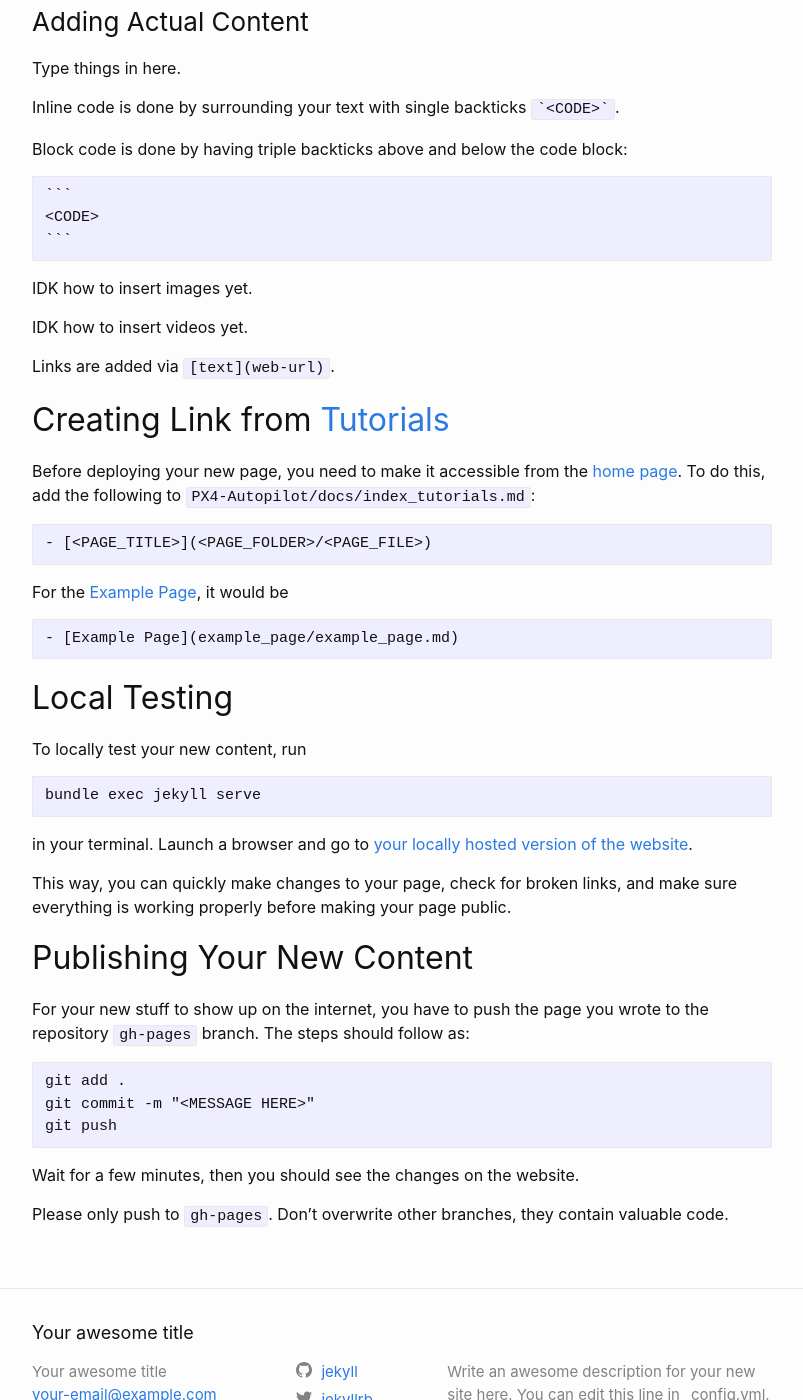
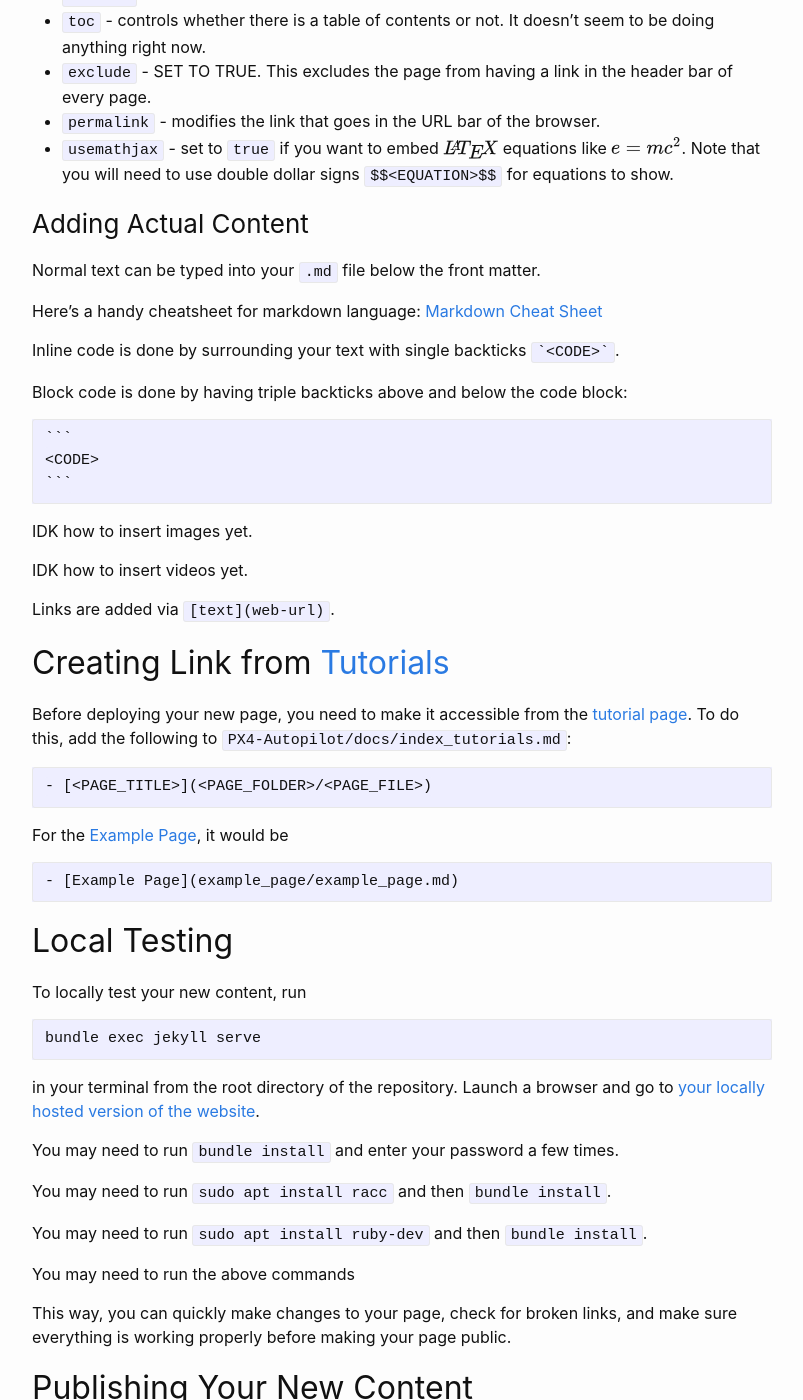
Before and after one commit to ASU-RISE-Lab/Docs_Website, a Jekyll site: the page built from docs/add_to_website/add_to_website.md, in a window 1280 px wide and 1400 px high, scrolled down 2382 px. Shown: the whole window, without its empty margins (238-1041 px from the left). Built offline with Jekyll 4.4.1, drawn with Linux system fonts in a browser that asks for light colours; the table of contents is made by our own code; some of the changed text lies outside the part shown.

Commit message:
Made instructions more specific

````diff
--- a/docs/add_to_website/add_to_website.md
+++ b/docs/add_to_website/add_to_website.md
@@ -31,6 +31,12 @@ Follow the instructions [here](https://bundler.io)
 
 The command is likely `sudo gem install bundler`. Don't worry about specifying dependencies yet.
 
+### Jekyll
+
+```
+sudo gem install jekyll
+```
+
 ## Adding a New Page/Tutorial
 
 ### New Folder and Markdown File
@@ -48,7 +54,8 @@ Below is a subset of the directory tree:
 
 If you are adding a new tutorial about something, create a new folder under `docs`
 and then the name of your new web page inside that. For this tutorial, the source file
-is `/PX4-Autopilot/docs/add_to_website/add_to_website.md`.
+is `/PX4-Autopilot/docs/add_to_website/add_to_website.md` where the new folder is `add_to_website` and the new file is
+inside that folder and is called `add_to_website.md`.
 
 For this tutorial, I will create an [example page](../example_page/example_page.md).
 The new folder is `PX4-Autopilor/docs/example_page`, and the new file is `example_page.md`.
@@ -66,6 +73,8 @@ The directory tree will now include this:
 ```
 
 ### Front Matter
+
+Open your `.md` file and add the front matter before anything else.
 
 The front matter of your new page (the stuff that goes on top of the new file) should be as follows:
 ```
@@ -89,7 +98,9 @@ usemathjax: <true/false>
 
 ### Adding Actual Content
 
-Type things in here.
+Normal text can be typed into your `.md` file below the front matter.
+
+Here's a handy cheatsheet for markdown language: [Markdown Cheat Sheet](https://www.markdownguide.org/cheat-sheet/)
 
 Inline code is done by surrounding your text with single backticks `` `<CODE>` ``.
 
@@ -109,7 +120,7 @@ Links are added via `[text](web-url)`.
 
 ## Creating Link from [Tutorials](..)
 
-Before deploying your new page, you need to make it accessible from the [home page](../../index.markdown).
+Before deploying your new page, you need to make it accessible from the [tutorial page](../index_tutorials.md).
 To do this, add the following to `PX4-Autopilot/docs/index_tutorials.md`:
 ```
 - [<PAGE_TITLE>](<PAGE_FOLDER>/<PAGE_FILE>)
@@ -126,7 +137,16 @@ To locally test your new content, run
 ```
 bundle exec jekyll serve
 ```
-in your terminal. Launch a browser and go to [your locally hosted version of the website](http://127.0.0.1:4000/PX4-Autopilot/).
+in your terminal from the root directory of the repository.
+Launch a browser and go to [your locally hosted version of the website](http://127.0.0.1:4000/PX4-Autopilot/).
+
+You may need to run `bundle install` and enter your password a few times.
+
+You may need to run `sudo apt install racc` and then `bundle install`.
+
+You may need to run `sudo apt install ruby-dev` and then `bundle install`.
+
+You may need to run the above commands
 
 This way, you can quickly make changes to your page, check for broken links, and make sure everything is working
 properly before making your page public.
````
